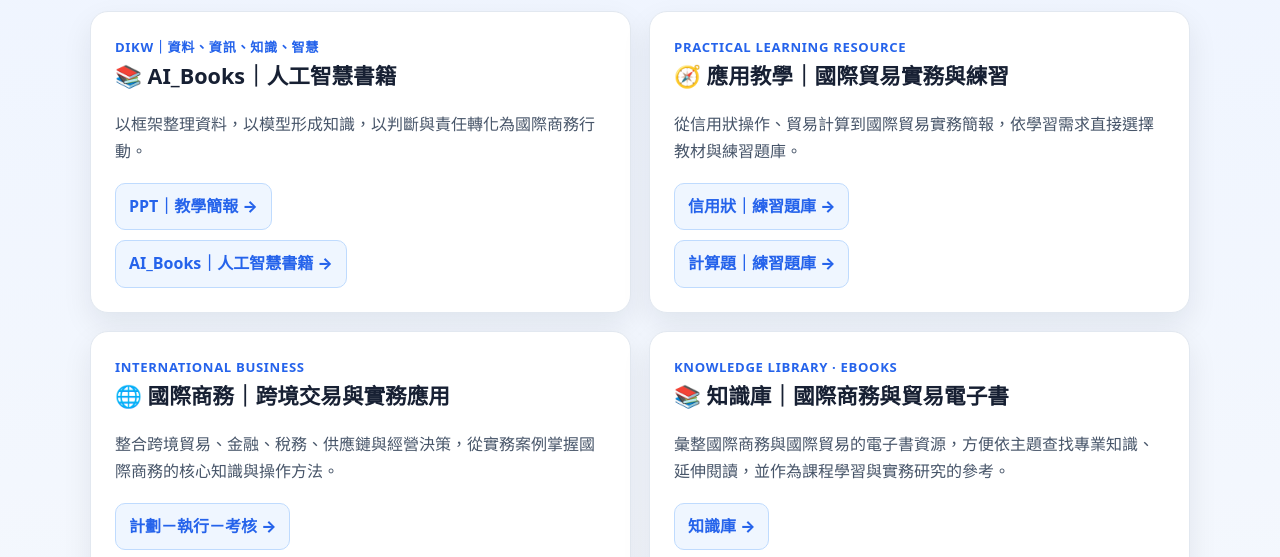
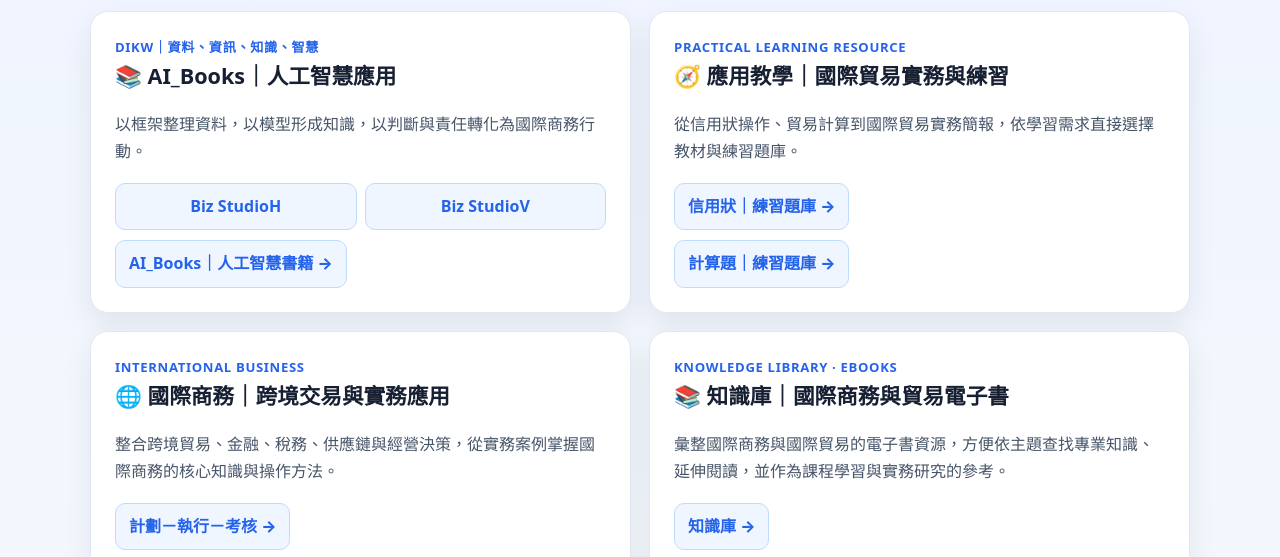
Before and after one commit to nestortsailien/eTrade, a plain HTML site: page index.html in a window 1280 px wide. Shown: the part 217-774 px from the top of the page. Drawn offline with Linux system fonts and the light colour scheme.

Commit message:
Rename AI applications section and add horizontal and vertical Studio links

```diff
--- a/index.html
+++ b/index.html
@@ -50,6 +50,8 @@
     .goal-card{margin-top:28px;border-color:#bfdbfe}
     .resource-links{display:flex;flex-direction:column;align-items:flex-start;gap:10px;margin-top:18px}
     .resource-links a{display:block;color:var(--accent);font-weight:800;text-decoration:none;border:1px solid #bfdbfe;background:var(--accent-soft);padding:9px 13px;border-radius:10px;max-width:100%}
+    .studio-links{display:grid;grid-template-columns:repeat(2,minmax(0,1fr));gap:8px;width:100%}
+    .studio-links a{text-align:center;padding:9px 5px;overflow-wrap:anywhere}
     .resource-links a:hover{text-decoration:underline;border-color:var(--accent)}
     .resource-links a:focus-visible{outline:3px solid #93c5fd;outline-offset:3px}
     .goal-equation{font-weight:700;color:var(--accent)!important;overflow-wrap:anywhere}
@@ -114,8 +116,8 @@
       <h1>國際商務AI 應用</h1>
       <div class="grid">
         <article class="card">
-<div class="tag">DIKW｜資料、資訊、知識、智慧</div><h3>📚 AI_Books｜人工智慧書籍</h3><p>以框架整理資料，以模型形成知識，以判斷與責任轉化為國際商務行動。</p>
-          <nav class="resource-links" aria-label="延伸資源"><a href="https://script.google.com/macros/s/AKfycbxTpcDZ9HjPxC-xOwmMBmk7LYSef5virDqBu0U1TazgUXsfqRTmKCXLeZoH-UXlZ-q_/exec" target="_blank" rel="noopener noreferrer">PPT｜教學簡報 →</a><a href="https://app.notion.com/p/3db65edfe79a81e9aabfcbd314de5593" target="_blank" rel="noopener noreferrer">AI_Books｜人工智慧書籍 →</a></nav>
+<div class="tag">DIKW｜資料、資訊、知識、智慧</div><h3>📚 AI_Books｜人工智慧應用</h3><p>以框架整理資料，以模型形成知識，以判斷與責任轉化為國際商務行動。</p>
+          <nav class="resource-links" aria-label="延伸資源"><div class="studio-links"><a href="https://script.google.com/macros/s/AKfycbxdNteXx7MWbkF4CiL7-D3zM_Z8bnuPC8bCL0s-H0-gd7M4qM_RlIXee7nIHoPq6v_6/exec" target="_blank" rel="noopener noreferrer" aria-label="Biz StudioH 橫式教學簡報">Biz StudioH</a><a href="https://script.google.com/macros/s/AKfycbxY9VO3sS8aufzYXkQIPOC1uL9I7dbaQFlG2pRXIPvhOWGuNAicDa2vYy8-zK4T9WInxw/exec" target="_blank" rel="noopener noreferrer" aria-label="Biz StudioV 直式教學簡報">Biz StudioV</a></div><a href="https://app.notion.com/p/3db65edfe79a81e9aabfcbd314de5593" target="_blank" rel="noopener noreferrer">AI_Books｜人工智慧書籍 →</a></nav>
         </article>
         <article class="card">
         <div class="tag">Practical Learning Resource</div>
```
